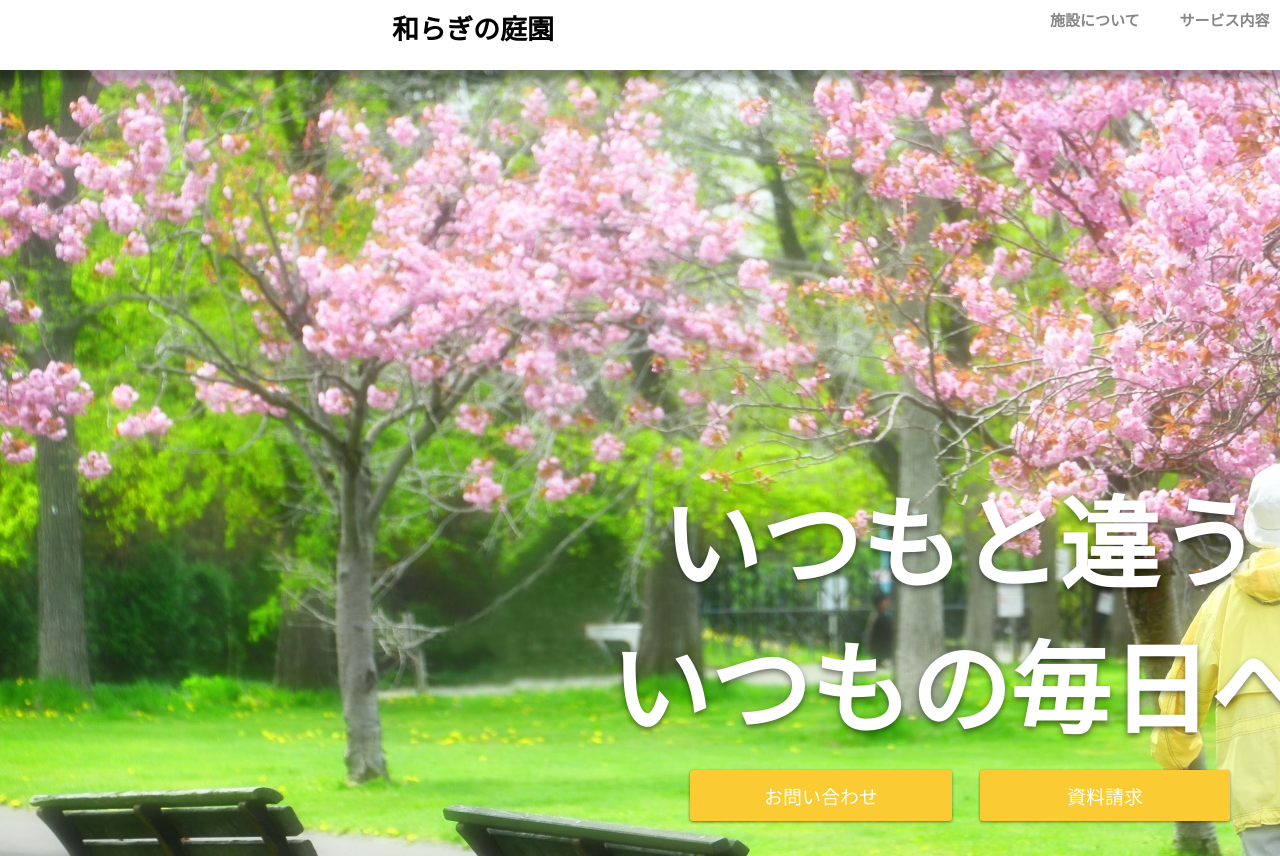
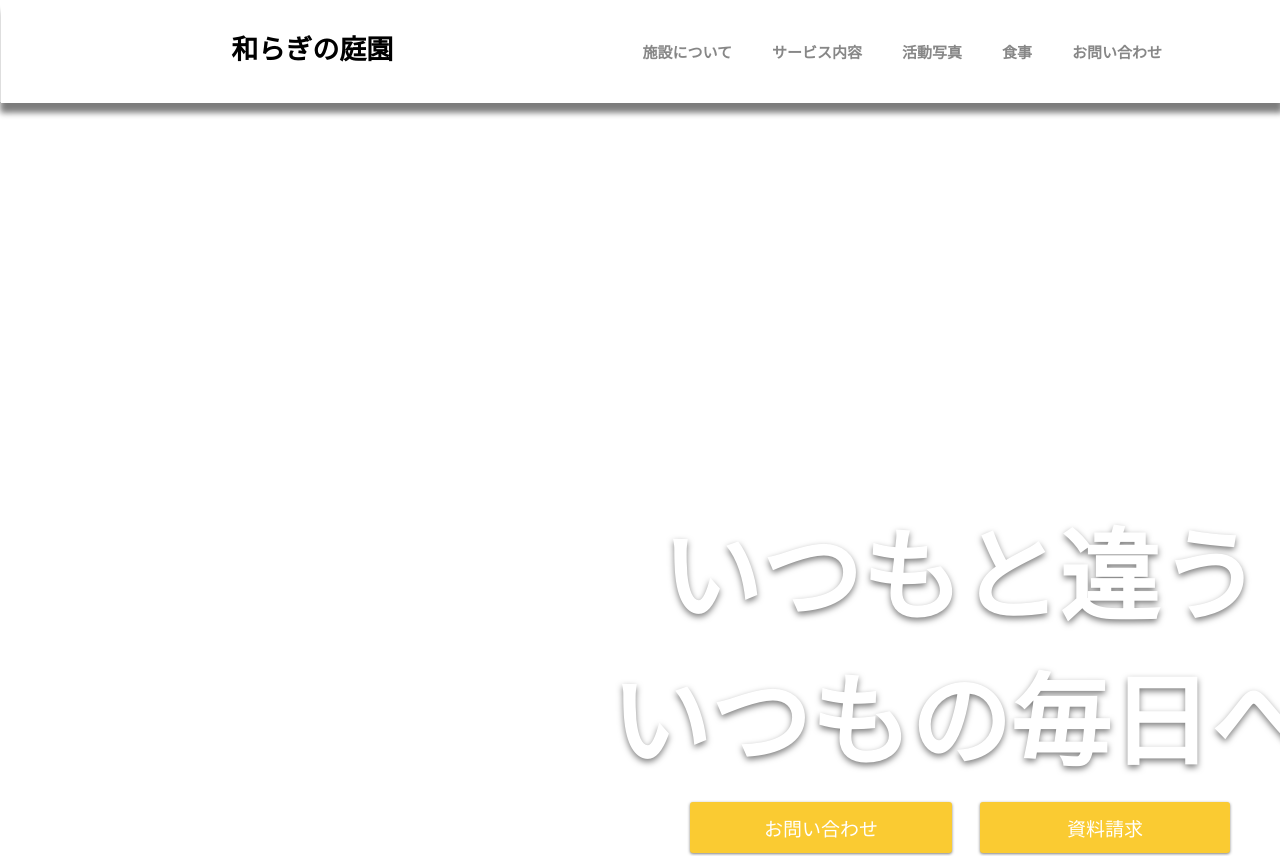
Before and after one commit to d-Tshoji/day-service, a website: page dist/index.html in a window 1280 px wide. Shown: the top 856 px of the page. Drawn offline with Linux system fonts and the light colour scheme.

Commit message:
wideのheaderの可変対応

```diff
--- a/src/pug/_header.pug
+++ b/src/pug/_header.pug
@@ -2,10 +2,10 @@ header.header
 
   .header
     <i class="fa fa-bars header-sp-menu" aria-hidden="true"></i>
-    p.header__logo 和らぎの庭園
     .header__nav
       a(href=).nav-item: p 施設について
       a(href='/service/').nav-item: p サービス内容
       a(href=).nav-item: p 活動写真
       a(href=).nav-item: p 食事
       a(href=).nav-item: p お問い合わせ
+    p.header__logo 和らぎの庭園
--- a/src/scss/_header.scss
+++ b/src/scss/_header.scss
@@ -1,5 +1,6 @@
 // _header.scss
 /*sp*/
+@media (max-width: 480px){
 .header {
   width: 100%;
   height: 49px;
@@ -23,6 +24,7 @@
     display: none;
   }
 }
+}
 
 
 /*wide*/
@@ -30,28 +32,32 @@
 .header {
   z-index: 1;
   background-color: white;
-  width: 1920px;
+  width: 100%;
   height: 100px;
-  display: flex;
+  display: block;
   box-shadow: 0px 10px 6px rgba(0, 0, 0, 0.3);
+  border: 1px solid white;
   &__logo {
     font-size: 27px;
+    width: 50%;
     font-weight: bold;
-    margin: 20px 464px 20px 380px;
-    padding: 12px;
-     //border: 2px solid green;
+    text-align: center;
+    margin-top: 20px;
+     //border: 1px solid green;
   }
   &-sp-menu{
     display: none;
   }
   &__nav {
-    display: flex;
-     //border: 1px solid red;
+     float: right;
+     display: flex;
+     margin-right: 100px;
+      //border: 1px solid red;
     .nav-item {
-      //color: #878787;
       font-size: 15px;
       font-weight: bold;
       padding: 20px;
+        //border: 1px solid lightskyblue;
       &:link{
         color: #878787;
         text-decoration: none;
--- a/src/scss/_main.scss
+++ b/src/scss/_main.scss
@@ -63,7 +63,7 @@
   width: 1920px;
   height: 1080px;
   position: relative;
-  background-image: url("img/hero-img.jpg");
+  //background-image: url("img/hero-img.jpg");
     //border: 1px solid red;
   &__logo {
     position: absolute;
```
Also changed, not shown: dist/index.html, dist/service/index.html, dist/style.css.
